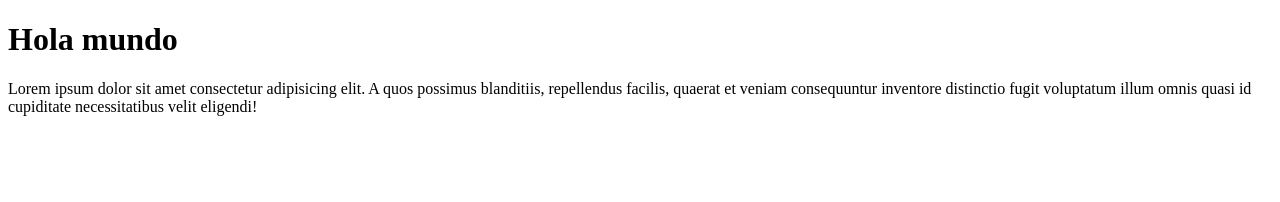
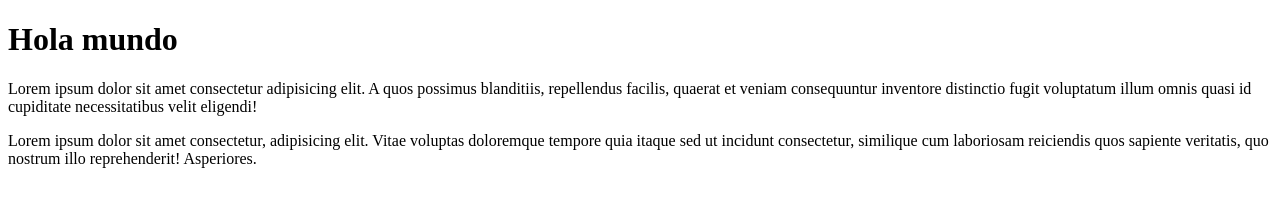
Before and after one commit to mangelesgm/web-sincro, a plain HTML site: page index.html in a window 1280 px wide. Drawn offline with Linux system fonts and the light colour scheme.

Commit message:
segunda entrada de contenido

```diff
--- a/index.html
+++ b/index.html
@@ -9,5 +9,7 @@
     <h1>Hola mundo</h1>
     <p>Lorem ipsum dolor sit amet consectetur adipisicing elit. A quos possimus blanditiis, repellendus facilis, quaerat et veniam consequuntur inventore distinctio fugit voluptatum illum omnis quasi id cupiditate necessitatibus velit eligendi!</p>
 
+    <p>Lorem ipsum dolor sit amet consectetur, adipisicing elit. Vitae voluptas doloremque tempore quia itaque sed ut incidunt consectetur, similique cum laboriosam reiciendis quos sapiente veritatis, quo nostrum illo reprehenderit! Asperiores.</p>
+
 </body>
 </html>
```
